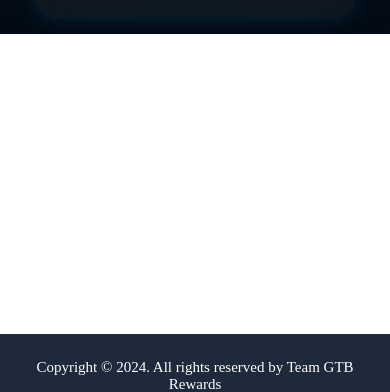
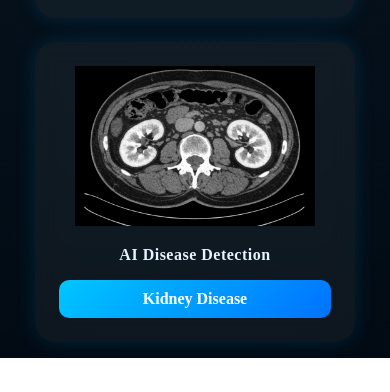
Before and after one commit to Govind40674/ai-disease-detection, a React app in the folder frontend/: page / in a window 390 px wide. Shown: the part 1254-1646 px from the top of the page. Built offline with nearby package versions, Linux system fonts and the light colour scheme; the HTML template or start-up script is replaced by a standard one.

Commit message:
change in css

```diff
--- a/frontend/src/components/first_page/First_page.jsx
+++ b/frontend/src/components/first_page/First_page.jsx
@@ -25,6 +25,12 @@ function First_page() {
           <Link className={styles.link} to="/skin">Skin Disease</Link>
         </div>
 
+        <div className={styles.content}>
+          <img src="/ct_scan_kidney.png" alt="kidney" />
+          <h1>AI Disease Detection</h1>
+          <Link className={styles.link} to="/kidney">Kidney Disease</Link>
+        </div>
+
       </div>
     </>
   );
--- a/frontend/src/components/first_page/first_page.module.css
+++ b/frontend/src/components/first_page/first_page.module.css
@@ -1,3 +1,4 @@
+
 .container {
   min-height: 100vh;
   width: 100%;
--- a/frontend/src/components/footer/footer.module.css
+++ b/frontend/src/components/footer/footer.module.css
@@ -1,6 +1,8 @@
+
 .container{
   width: 100%;
   background: #1e293b;
+
   color: white;
   padding: 25px 10px;
   display: flex;
--- a/frontend/src/index.css
+++ b/frontend/src/index.css
@@ -6,4 +6,5 @@
 
 body {
   margin: 0;
+
 }
--- a/frontend/src/pages/home/Home.module.css
+++ b/frontend/src/pages/home/Home.module.css
@@ -0,0 +1,6 @@
+body{
+  margin: 0;
+  padding: 0;
+  background-color: #f5f5f5;
+  font-family: Arial, sans-serif;
+}
--- a/frontend/src/pages/kidney/kidney_home/Kidney_home.jsx
+++ b/frontend/src/pages/kidney/kidney_home/Kidney_home.jsx
@@ -14,7 +14,7 @@ function Kidney_home() {
       <div className={styles.disease}>
         <div className={styles.disease_card}>
           <img  className={styles.img} src="/ct_scan_kidney.png" alt="chest-xray" />
-          <h2 className={styles.disease_name}>Kidney Disease</h2>
+          <h2 className={styles.disease_name}>Normal-Cyst-Tumor-and Stone</h2>
           <Link to="/kidney/ncts" className={styles.link}>Go to Kidney Disease Detection</Link>
         </div>
       </div>
--- a/frontend/src/pages/kidney/kidney_home/kidney_home.module.css
+++ b/frontend/src/pages/kidney/kidney_home/kidney_home.module.css
@@ -1,203 +1,127 @@
-/* kidney_home.module.css - Premium Medical Responsive Design */
-* {
-  box-sizing: border-box;
-}
-
-.container {
-  min-height: 100vh;
-  background: linear-gradient(135deg, #0f172a 0%, #1e293b 50%, #334155 100%);
-  padding: 2rem 1rem;
+.container{
+  min-height: 80vh;
+  width: 100%;
+  padding: 40px 20px;
   display: flex;
   flex-direction: column;
   align-items: center;
+  text-align: center;
+}
+
+.heading{
+  font-size: 2rem;
+  margin-bottom: 40px;
+  color: #222;
+}
+
+.disease{
+  width: 100%;
+  display: flex;
   justify-content: center;
-  gap: 3rem;
-  position: relative;
-  overflow: hidden;
+  align-items: center;
+}
+
+.disease_card{
+  background: #ffffff;
+  padding: 20px;
+  width: 350px;
+  border-radius: 10px;
+  box-shadow: 0 4px 15px rgba(0,0,0,0.1);
+  transition: 0.3s;
+}
+
+.disease_card:hover{
+  transform: translateY(-5px);
+}
+
+.img{
+  width: 100%;
+  height: 220px;
+  object-fit: cover;
+  border-radius: 8px;
+}
+
+.disease_name{
+  margin-top: 15px;
+  font-size: 1.3rem;
+  color: #333;
+}
+
+.link{
+  display: inline-block;
+  margin-top: 15px;
+  padding: 10px 18px;
+  background: #0077ff;
+  color: white;
+  text-decoration: none;
+  border-radius: 6px;
+  transition: 0.3s;
+}
+
+.link:hover{
+  background: #005fd1;
+}
+
+/* ---------- Tablet ---------- */
+
+@media (max-width: 1024px){
+
+  .heading{
+    font-size: 1.7rem;
+  }
+
+  .disease_card{
+    width: 300px;
+  }
+
+  .img{
+    height: 200px;
+  }
 
 }
 
-.container::before {
-  content: '';
-  position: absolute;
-  top: 0;
-  left: 0;
-  right: 0;
-  bottom: 0;
-  background: radial-gradient(circle at 20% 80%, rgba(59, 130, 246, 0.1) 0%, transparent 50%),
-              radial-gradient(circle at 80% 20%, rgba(16, 185, 129, 0.1) 0%, transparent 50%);
-  pointer-events: none;
-  z-index: 1;
+/* ---------- Mobile ---------- */
+
+@media (max-width: 768px){
+
+  .container{
+    padding: 30px 15px;
   }
 
-.heading {
-  font-size: clamp(2rem, 5vw, 3.5rem);
-  font-weight: 700;
-  background: linear-gradient(135deg, #3b82f6 0%, #10b981 50%, #f59e0b 100%);
-  -webkit-background-clip: text;
-  -webkit-text-fill-color: transparent;
-  background-clip: text;
-  text-align: center;
-  margin: 0;
-  position: relative;
-  z-index: 2;
-  letter-spacing: -0.02em;
-  text-shadow: 0 4px 20px rgba(59, 130, 246, 0.3);
+  .heading{
+    font-size: 1.4rem;
+    margin-bottom: 30px;
   }
 
-.disease {
-  display: flex;
-  justify-content: center;
-  width: 100%;
-  max-width: 500px;
-  position: relative;
-  z-index: 2;
+  .disease_card{
+    width: 90%;
   }
 
-.disease_card {
-  background: rgba(15, 23, 42, 0.85);
-  backdrop-filter: blur(25px);
-  border: 1px solid rgba(255, 255, 255, 0.1);
-  border-radius: 24px;
-  padding: 2.5rem 2rem;
-  text-align: center;
-  box-shadow: 0 25px 50px rgba(0, 0, 0, 0.4), 0 0 0 1px rgba(255, 255, 255, 0.05);
-  transition: all 0.4s cubic-bezier(0.4, 0, 0.2, 1);
-  width: 100%;
-  position: relative;
-  overflow: hidden;
+  .img{
+    height: 180px;
   }
 
-.disease_card::before {
-  content: '';
-  position: absolute;
-  top: 0;
-  left: 0;
-  right: 0;
-  height: 4px;
-  background: linear-gradient(90deg, #3b82f6, #10b981, #f59e0b);
-  border-radius: 24px 24px 0 0;
+  .disease_name{
+    font-size: 1.1rem;
   }
 
-.disease_card:hover {
-  transform: translateY(-12px) scale(1.02);
-  box-shadow: 0 35px 70px rgba(0, 0, 0, 0.5), 0 0 0 1px rgba(255, 255, 255, 0.1);
-  background: rgba(15, 23, 42, 0.95);
 }
 
-.img {
-  width: 140px;
-  height: 140px;
-  border-radius: 20px;
-  object-fit: cover;
-  margin: 0 auto 1.5rem;
-  box-shadow: 0 12px 30px rgba(0, 0, 0, 0.3);
-  border: 3px solid rgba(255, 255, 255, 0.1);
-  transition: all 0.3s ease;
+/* ---------- Small Mobile ---------- */
+
+@media (max-width: 480px){
+
+  .heading{
+    font-size: 1.2rem;
   }
 
-.disease_card:hover .img {
-  transform: scale(1.05) rotate(2deg);
-  border-color: rgba(59, 130, 246, 0.3);
+  .img{
+    height: 160px;
   }
 
-.disease_name {
-  font-size: clamp(1.5rem, 4vw, 2.2rem);
-  font-weight: 700;
-  color: #f8fafc;
-  margin: 0 0 1.5rem;
-  letter-spacing: -0.01em;
+  .link{
+    font-size: 0.9rem;
+    padding: 8px 14px;
   }
 
-.link {
-  display: inline-block;
-  background: linear-gradient(135deg, #3b82f6 0%, #1d4ed8 100%);
-  color: white;
-  padding: 1rem 2.5rem;
-  border-radius: 50px;
-  text-decoration: none;
-  font-weight: 600;
-  font-size: 1.1rem;
-  transition: all 0.3s ease;
-  box-shadow: 0 10px 25px rgba(59, 130, 246, 0.4);
-  position: relative;
-  overflow: hidden;
 }
-
-.link::before {
-  content: '';
-  position: absolute;
-  top: 0;
-  left: -100%;
-  width: 100%;
-  height: 100%;
-  background: linear-gradient(90deg, transparent, rgba(255, 255, 255, 0.3), transparent);
-  transition: left 0.5s;
-}
-
-.link:hover::before {
-  left: 100%;
-}
-
-.link:hover {
-  transform: translateY(-3px);
-  box-shadow: 0 15px 35px rgba(59, 130, 246, 0.6);
-  background: linear-gradient(135deg, #2563eb 0%, #1e40af 100%);
-}
-
-/* Mobile-First - Extra Small Screens */
-@media (max-width: 480px) {
-  .container {
-    padding: 1.5rem 1rem;
-    gap: 2rem;
-  }
-
-  .disease_card {
-    padding: 2rem 1.5rem;
-  }
-
-  .img {
-    width: 120px;
-    height: 120px;
-  }
-}
-
-/* Tablet */
-@media (min-width: 768px) {
-  .disease {
-    max-width: 450px;
-  }
-
-  .disease_card {
-    padding: 3rem 2.5rem;
-  }
-}
-
-/* Desktop */
-@media (min-width: 1024px) {
-  .container {
-    padding: 3rem 2rem;
-    max-width: 1200px;
-    margin: 0 auto;
-  }
-
-  .disease {
-    max-width: 600px;
-  }
-
-  .disease_card {
-    padding: 3.5rem 3rem;
-  }
-
-  .img {
-    width: 160px;
-    height: 160px;
-  }
-}
-
-/* Large Desktop */
-@media (min-width: 1440px) {
-  .heading {
-    font-size: 4rem;
-  }
-}
```
Lines whose indentation alone changed are shown as unchanged.
